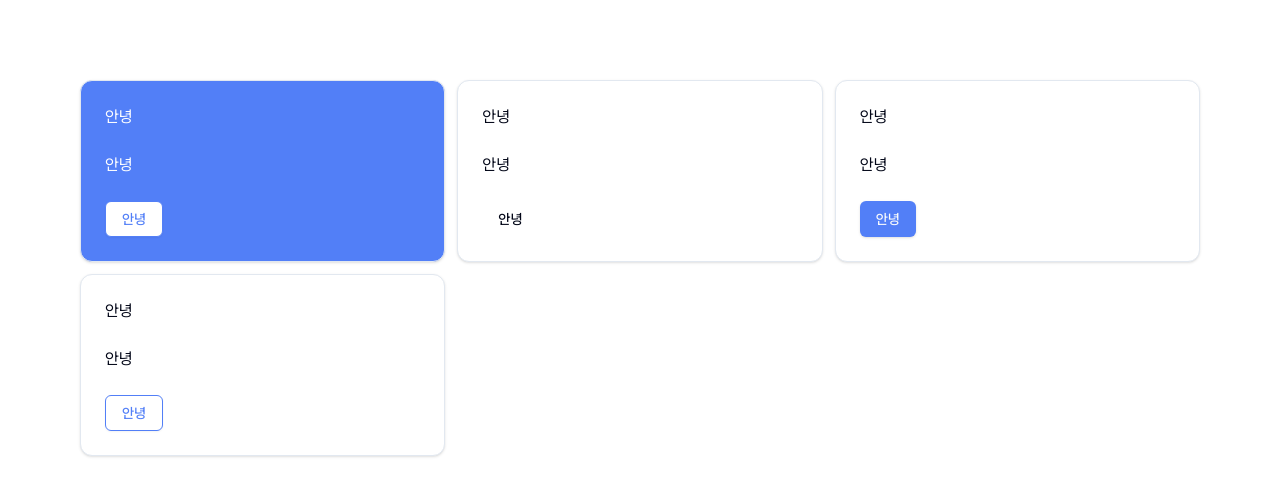
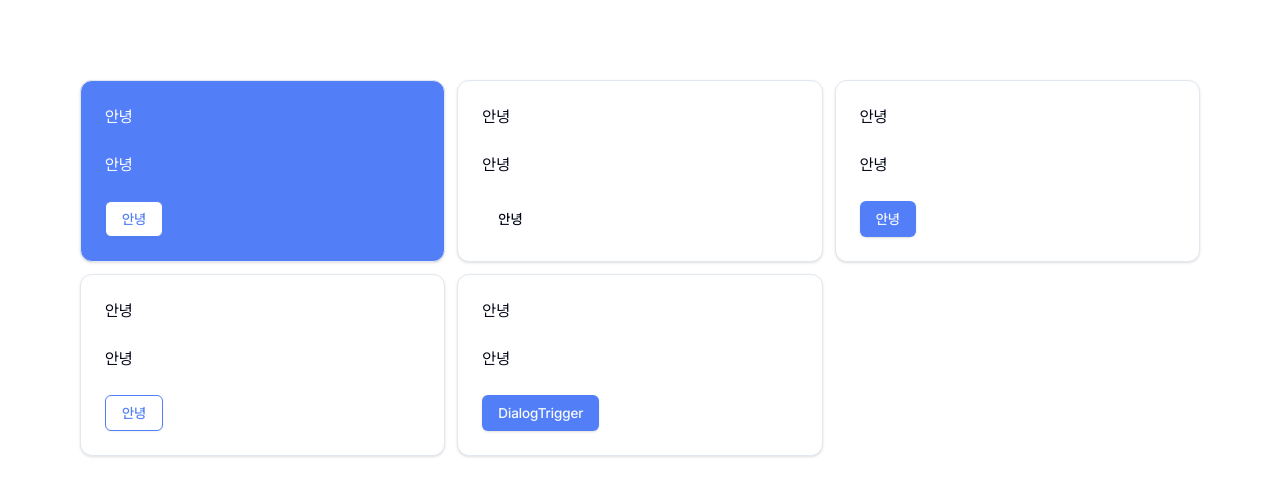
Before and after one commit to woo-ah-hana/woo-ah-hana-web, a Next.js app in the folder woo-ah-hana-web/: page / in a window 1280 px wide. Shown: the top 496 px of the page. Built offline with nearby package versions, Linux system fonts and the light colour scheme.

Commit message:
feat: add custom dialog

```diff
--- a/woo-ah-hana-web/src/app/page.tsx
+++ b/woo-ah-hana-web/src/app/page.tsx
@@ -1,3 +1,4 @@
+import { Dialog, DialogContent, DialogTrigger } from "@/app/ui/molecule/dialog";
 import AchromaticButton from "./ui/atom/button/achromatic-button";
 import { Card, CardContent, CardFooter, CardHeader } from "./ui/molecule/card";
 
@@ -27,6 +28,32 @@ export default function Home() {
         <CardContent>안녕</CardContent>
         <CardFooter><AchromaticButton variant={'outline'}>안녕</AchromaticButton></CardFooter>
       </Card>
+
+      <Card>
+        <CardHeader>안녕</CardHeader>
+        <CardContent>안녕</CardContent>
+        <CardFooter><ExampleDialog></ExampleDialog></CardFooter>
+      </Card>
     </div>
   );
 }
+
+function ExampleDialog(){
+
+  return (
+    <Dialog>
+      <DialogTrigger>
+        <AchromaticButton>DialogTrigger</AchromaticButton>
+      </DialogTrigger>
+      <DialogContent title="다이얼로그 이름">
+        <div className="p-5 text-center">
+          <p>기본 다이얼로그입니다.</p>
+          <p>기본 다이얼로그입니다.</p>
+          <p>기본 다이얼로그입니다.</p>
+          <p>기본 다이얼로그입니다.</p>
+          <p>기본 다이얼로그입니다.</p>
+        </div>
+      </DialogContent>
+    </Dialog>
+  )
+}
```
